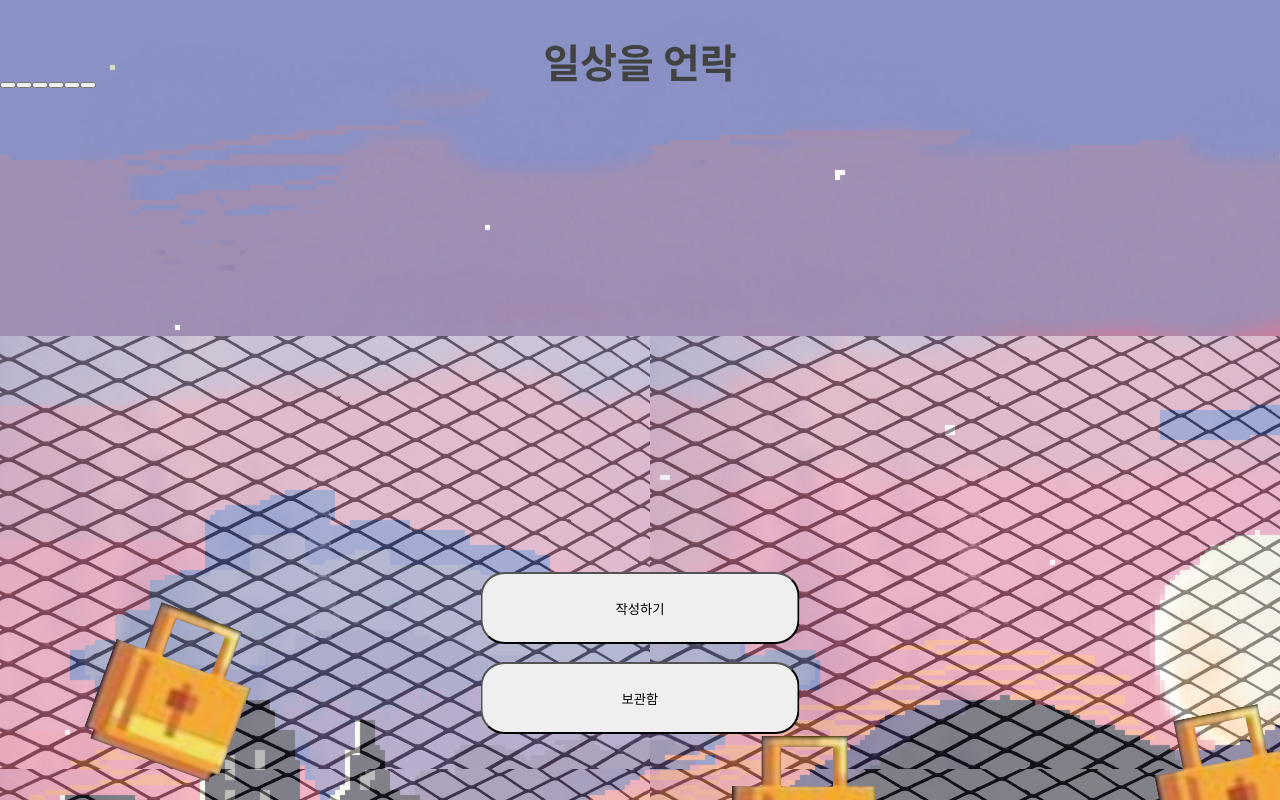
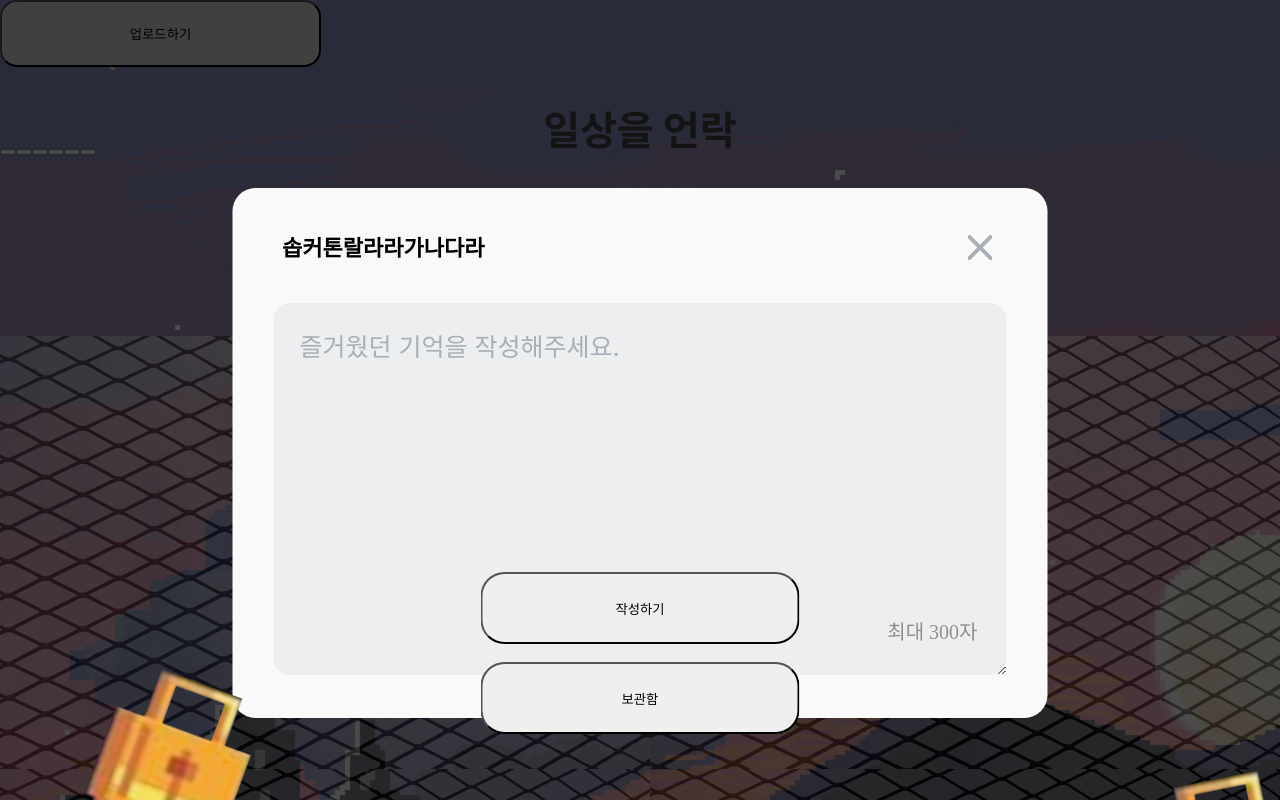
Before and after one commit to SOPKATON-Group3/Client, a React (Create React App) app: page /main in a window 1280 px wide. Both pictures are taken after a click on the button "작성하기". Shown: the top 800 px of the page. Built offline with nearby package versions, Linux system fonts and the light colour scheme.

Commit message:
feat: 메시지 업로드 모달 UI 수정

```diff
--- /dev/null
+++ b/src/component/main/UploadMessageModal.jsx
@@ -0,0 +1,125 @@
+import styled from "styled-components";
+import { useState } from "react";
+import { postNewMessage } from "apis/main.api";
+import { default as Close } from "component/common/assets/icon/close.svg";
+
+function UploadMessageModal({ hidden, hideModal }) {
+  const [body, setBody] = useState({
+    nickname: "",
+    contents: "",
+  });
+  const onClickUploadButton = async () => {
+    const response = await postNewMessage();
+    console.log(response);
+  };
+  return (
+    <>
+      {!hidden && (
+        <>
+          <StyledModalWrapper onClick={hideModal}></StyledModalWrapper>
+          <StyledModalContentWrapper>
+            <StyledUpperWrapper>
+              <StyledNickName>솝커톤랄라라가나다라</StyledNickName>
+              <StyledCloseButton onClick={hideModal}>
+                <img src={Close} />
+              </StyledCloseButton>
+            </StyledUpperWrapper>
+            <StyledModalContentInput
+              type="text"
+              value={body.contents}
+              onChange={(e) => setBody(e.target.value)}
+              maxLength="300"
+              placeholder="즐거웠던 기억을 작성해주세요."
+            />
+            <StyledMaxLengthText>최대 300자</StyledMaxLengthText>
+          </StyledModalContentWrapper>
+          <StyledUploadButton onClick={onClickUploadButton}>
+            업로드하기
+          </StyledUploadButton>
+        </>
+      )}
+    </>
+  );
+}
+
+const StyledModalWrapper = styled.div`
+  display: block;
+  position: fixed;
+  top: 0;
+  left: 0;
+  width: 100%;
+  height: 100%;
+  background-color: rgba(0, 0, 0, 0.7);
+  z-index: 1;
+`;
+
+const StyledModalContentWrapper = styled.div`
+  display: flex;
+  flex-direction: column;
+  justify-content: center;
+  align-items: center;
+  gap: 36px;
+
+  width: 81.5rem;
+  height: 53rem;
+  position: absolute;
+  top: 50%;
+  left: 50%;
+  transform: translate(-50%, -40%);
+  background: #f9f9f9;
+  border-radius: 2.3rem;
+  z-index: 1;
+`;
+
+const StyledUpperWrapper = styled.div`
+  display: flex;
+`;
+const StyledNickName = styled.strong`
+  width: 67.9rem;
+  line-height: 160%;
+  font-size: 22px;
+  font-weight: 600;
+`;
+
+const StyledCloseButton = styled.button`
+  background: none;
+  border: none;
+`;
+
+const StyledModalContentInput = styled.textarea`
+  text-align: left;
+  vertical-align: top;
+  border: none;
+  line-height: 160%;
+  width: 70.7rem;
+  height: 34.8rem;
+  font-size: 25px;
+  background: #eceef0;
+  border-radius: 17px;
+  color: #000;
+  padding: 2.4rem 0 0 2.6rem;
+  &::placeholder {
+    color: #a8afb9;
+    height: 34.8rem;
+  }
+  &:focus {
+    outline: none;
+  }
+`;
+
+const StyledMaxLengthText = styled.p`
+  position: absolute;
+  bottom: 7rem;
+  right: 7rem;
+  font-weight: 400;
+  font-size: 20px;
+  line-height: 160%;
+  color: #8f8f8f;
+`;
+const StyledUploadButton = styled.button`
+  width: 32.1rem;
+  height: 6.7rem;
+  background: #d9d9d9;
+  border-radius: 17px;
+`;
+export default UploadMessageModal;
--- a/src/pages/Main.jsx
+++ b/src/pages/Main.jsx
@@ -4,17 +4,23 @@ import wireBackgroundImg, {
   ReactComponent as Wire,
 } from "component/common/assets/images/wire.svg";
 import UnLockContainer from "component/main/unLockContainer";
-
+import UploadMessageModal from "component/main/UploadMessageModal";
+import { useState } from "react";
 function Main() {
+  const [showModal, setShowModal] = useState(false);
   return (
     <StyledRoot>
+      <UploadMessageModal
+        hidden={!showModal}
+        hideModal={() => setShowModal(false)}
+      />
       <StyledLogoWrapper>
         <Logo />
       </StyledLogoWrapper>
       <UnLockContainer />
       <StyledWireBackground url={wireBackgroundImg} />
       <StyledButtonWrapper>
-        <button>작성하기</button>
+        <button onClick={() => setShowModal(true)}>작성하기</button>
         <button>보관함</button>
       </StyledButtonWrapper>
     </StyledRoot>
```
Also changed, not shown: src/component/main/UpoadMessageModal.jsx (deleted, +0 -81 lines), src/component/common/assets/icon/close.svg (added).
